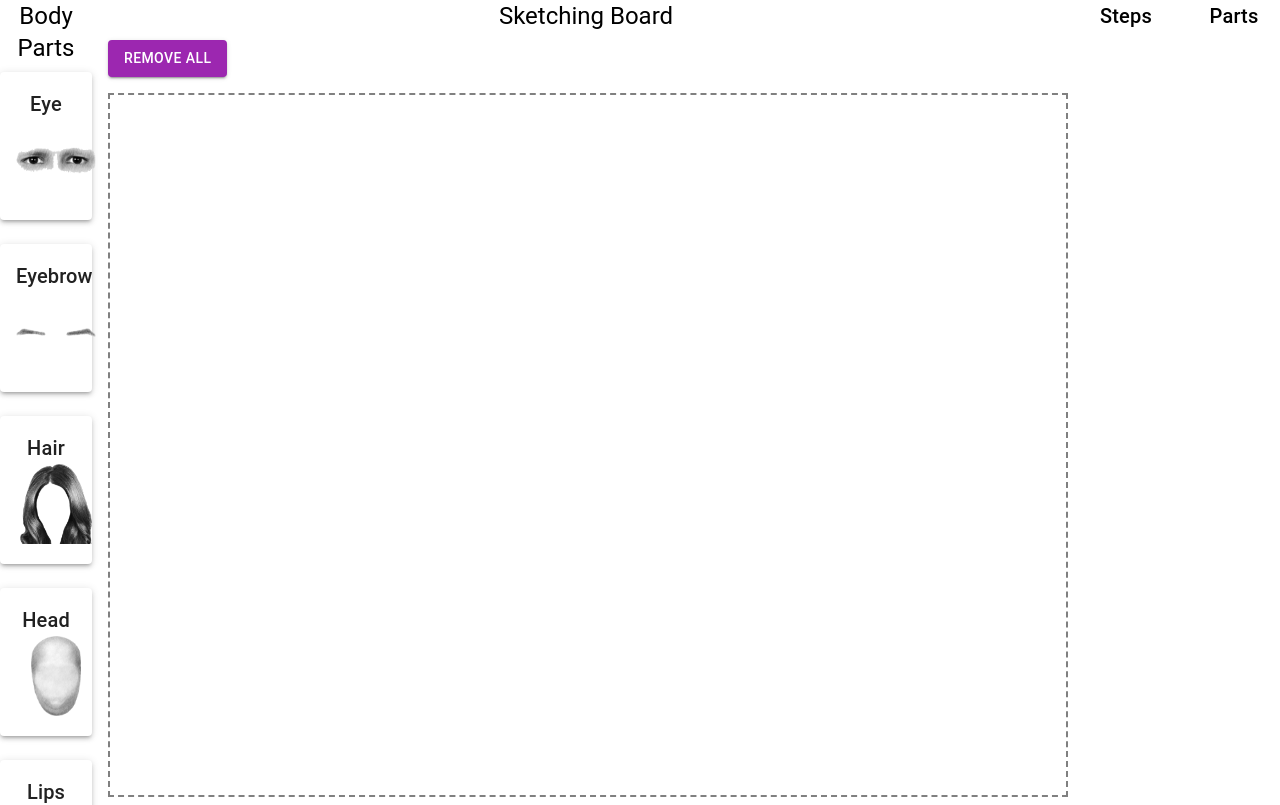
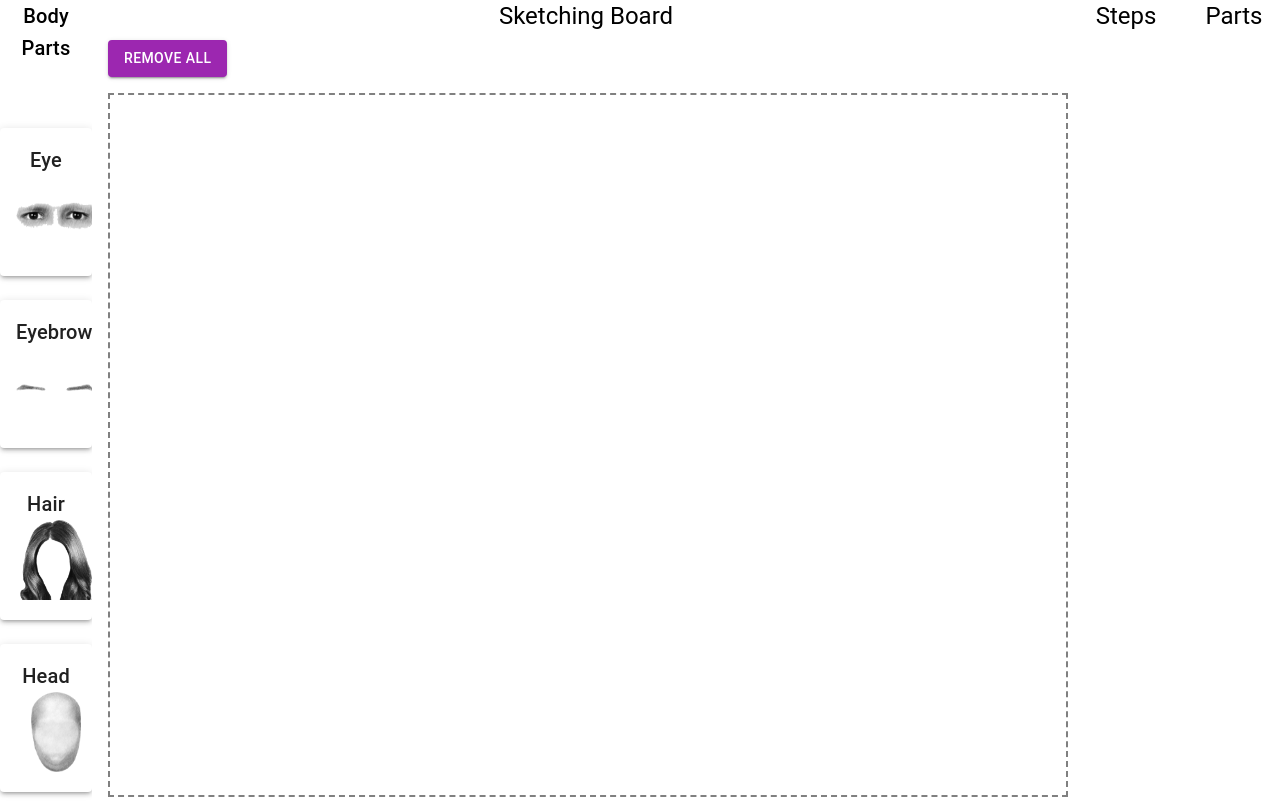
Before and after one commit to amit9554/sketch-drawreact, a React (Create React App) app: page / in a window 1280 px wide. Shown: the top 805 px of the page. Built offline with nearby package versions, Linux system fonts and the light colour scheme.

Commit message:
cmdscroll

```diff
--- a/src/components/SketchBoard.js
+++ b/src/components/SketchBoard.js
@@ -176,57 +176,31 @@ export default function SketchingBoard() {
     const imageURL = canvas.toDataURL(); // Get the image URL from the canvas
     setStepImages((prevImages) => [...prevImages, imageURL]); // Add to step images
   };
-
-
   useEffect(() => {
     const handleKeyDown = (e) => {
       if (selectedPartIndex !== null) {
         const newParts = [...placedParts];
-                const selectedPart = newParts[selectedPartIndex];
-                const moveAmount = 5; // Amount to move the image by
-                const resizeAmount = 10; // Amount to resize by
+        const moveAmount = 5;
 
-                if (e.ctrlKey) {
-                    switch (e.key) {
-                        case "+":
-                            // Increase size
-                            selectedPart.width += resizeAmount;
-                            selectedPart.height += resizeAmount;
-                            break;
-                        case "-":
-                            // Decrease size, ensure it doesn't go below a minimum size
-                            if (selectedPart.width > resizeAmount && selectedPart.height > resizeAmount) {
-                                selectedPart.width -= resizeAmount;
-                                selectedPart.height -= resizeAmount;
-                            }
-                            break;
-                        default:
-                            return;
-                    }
-                    setPlacedParts(newParts);
-                    e.preventDefault(); // Prevent default Ctrl + / Ctrl - behavior
-                } else {
-                    // Move with arrow keys
         switch (e.key) {
           case "ArrowUp":
-                            selectedPart.y -= moveAmount;
+            newParts[selectedPartIndex].y -= moveAmount;
             break;
           case "ArrowDown":
-                            selectedPart.y += moveAmount;
+            newParts[selectedPartIndex].y += moveAmount;
             break;
           case "ArrowLeft":
-                            selectedPart.x -= moveAmount;
+            newParts[selectedPartIndex].x -= moveAmount;
             break;
           case "ArrowRight":
-                            selectedPart.x += moveAmount;
+            newParts[selectedPartIndex].x += moveAmount;
             break;
           default:
             return;
         }
 
         setPlacedParts(newParts);
-                    e.preventDefault(); // Prevent default arrow key scrolling behavior
-                }
+        e.preventDefault();
       }
     };
 
@@ -236,16 +210,26 @@ export default function SketchingBoard() {
     };
   }, [selectedPartIndex, placedParts]);
 
-
   return (
     <DndProvider backend={HTML5Backend}>
       <Grid container spacing={2}>
         {/* Left Panel: Body Parts */}
         <Grid item xs={1}>
-                    <Typography variant="h5" gutterBottom>
+          <Typography variant="h6" marginBottom={8}>
             Body Parts
           </Typography>
-                    <Grid container spacing={3}>
+          <Grid
+            container
+            spacing={3}
+            sx={{
+              maxHeight: 750,
+              overflowY: "auto",
+              "&::-webkit-scrollbar": {
+                width: 0,
+              },
+              scrollbarWidth: "none",
+            }}
+          >
             {bodyParts.map((part) => (
               <Grid item xs={12} key={part.id}>
                 <DraggablePart part={part} />
@@ -261,7 +245,9 @@ export default function SketchingBoard() {
           </Typography>
 
           {/* Control Buttons */}
-                    <Box sx={{ display: "flex", gap: 2, marginBottom: 2 }}>
+          <Box sx={{ display: "flex", gap: 2, marginBottom: 2,
+          maxHeight: 750,
+           }}>
             <Button
               variant="contained"
               color="secondary"
@@ -274,7 +260,11 @@ export default function SketchingBoard() {
               <>
                 <Button
                   variant="contained"
-                                    color={placedParts[selectedPartIndex]?.locked ? "primary" : "default"}
+                  color={
+                    placedParts[selectedPartIndex]?.locked
+                      ? "primary"
+                      : "default"
+                  }
                   onClick={handleLockToggle}
                 >
                   {placedParts[selectedPartIndex]?.locked ? "Unlock" : "Lock"}
@@ -289,7 +279,6 @@ export default function SketchingBoard() {
                 </Button>
               </>
             )}
-
           </Box>
 
           <DropZone onDrop={handleDrop} onClick={handleClickOutside}>
@@ -319,7 +308,8 @@ export default function SketchingBoard() {
                   setSelectedPartIndex(index);
                 }}
                 style={{
-                                    border: selectedPartIndex === index ? "2px solid blue" : "none",
+                  border:
+                    selectedPartIndex === index ? "2px solid blue" : "none",
                 }}
                 disableDragging={part.locked}
               >
@@ -344,8 +334,19 @@ export default function SketchingBoard() {
           />
         </Grid>
         <Grid item xs={1}>
-                    <Typography variant="h6">Steps</Typography>
-                    <Box>
+          <Typography variant="h5" marginBottom={8}>
+            Steps
+          </Typography>
+          <Box
+            sx={{
+              maxHeight: 750,
+              overflowY: "auto",
+              "&::-webkit-scrollbar": {
+                width: 0,
+              },
+              scrollbarWidth: "none",
+            }}
+          >
             {stepImages.map((imageSrc, index) => (
               <Button
                 key={index}
@@ -356,9 +357,11 @@ export default function SketchingBoard() {
                   margin: "5px 0",
                   width: "100%",
                   textAlign: "left",
-                                    backgroundColor: selectedStepIndex === index ? "lightblue" : "white",
+                  backgroundColor:
+                    selectedStepIndex === index ? "lightblue" : "white",
                   "&:hover": {
-                                        backgroundColor: selectedStepIndex === index ? "lightblue" : "#f0f0f0",
+                    backgroundColor:
+                      selectedStepIndex === index ? "lightblue" : "#f0f0f0",
                   },
                 }}
               >
@@ -376,8 +379,19 @@ export default function SketchingBoard() {
           </Box>
         </Grid>
         <Grid item xs={1}>
-                    <Typography variant="h6">Parts</Typography>
-                    <Box>
+          <Typography variant="h5" marginBottom={8}>
+            Parts
+          </Typography>
+          <Box
+            sx={{
+             maxHeight: 750,
+              overflowY: "auto",
+              "&::-webkit-scrollbar": {
+                width: 0,
+              },
+              scrollbarWidth: "none",
+            }}
+          >
             {placedParts.map((part, index) => (
               <Button
                 key={index}
@@ -388,9 +402,11 @@ export default function SketchingBoard() {
                   margin: "5px 0",
                   width: "100%",
                   textAlign: "left",
-                                    backgroundColor: selectedPartIndex === index ? "lightblue" : "white",
+                  backgroundColor:
+                    selectedPartIndex === index ? "lightblue" : "white",
                   "&:hover": {
-                                        backgroundColor: selectedPartIndex === index ? "lightblue" : "#f0f0f0",
+                    backgroundColor:
+                      selectedPartIndex === index ? "lightblue" : "#f0f0f0",
                   },
                 }}
               >
```
Lines whose indentation alone changed are shown as unchanged.
